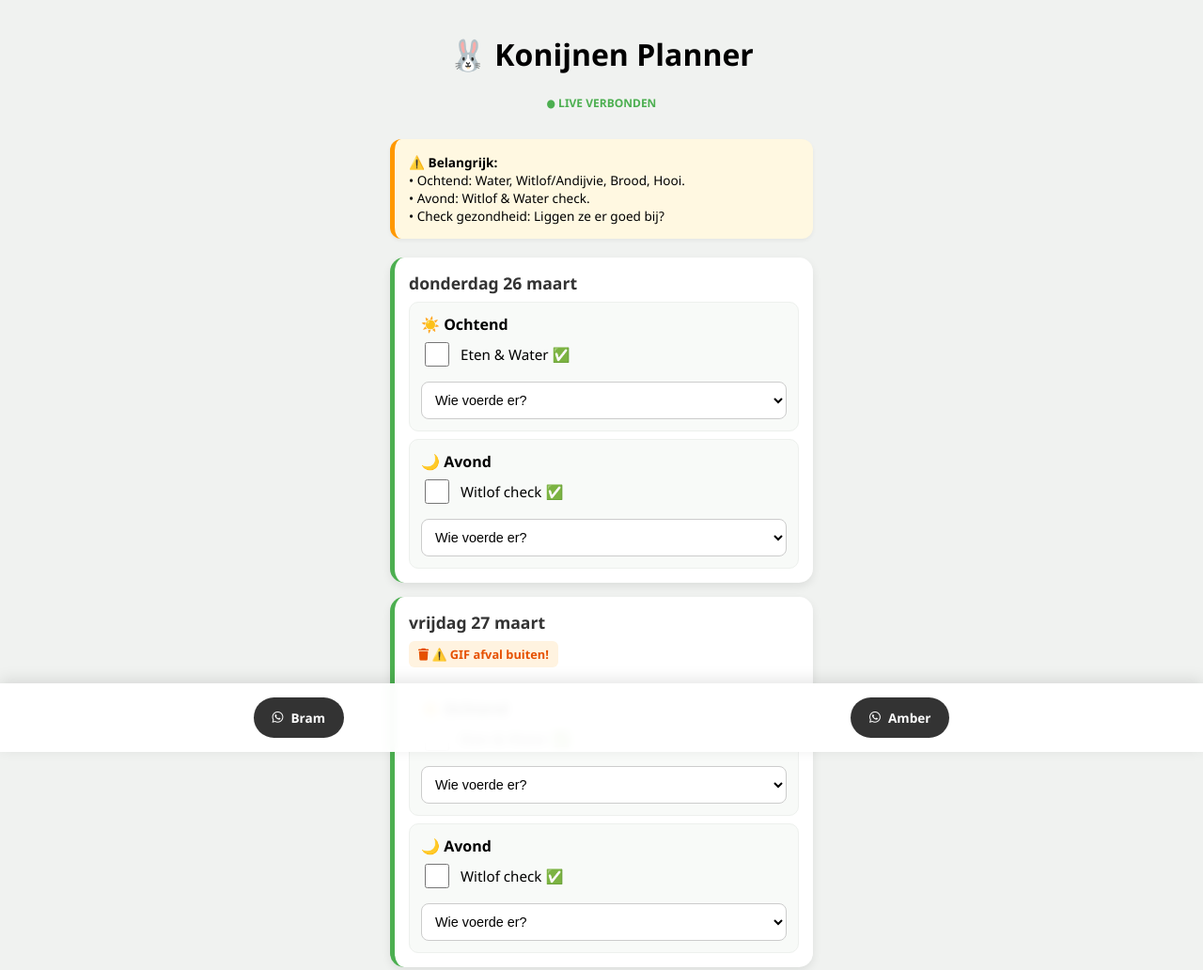
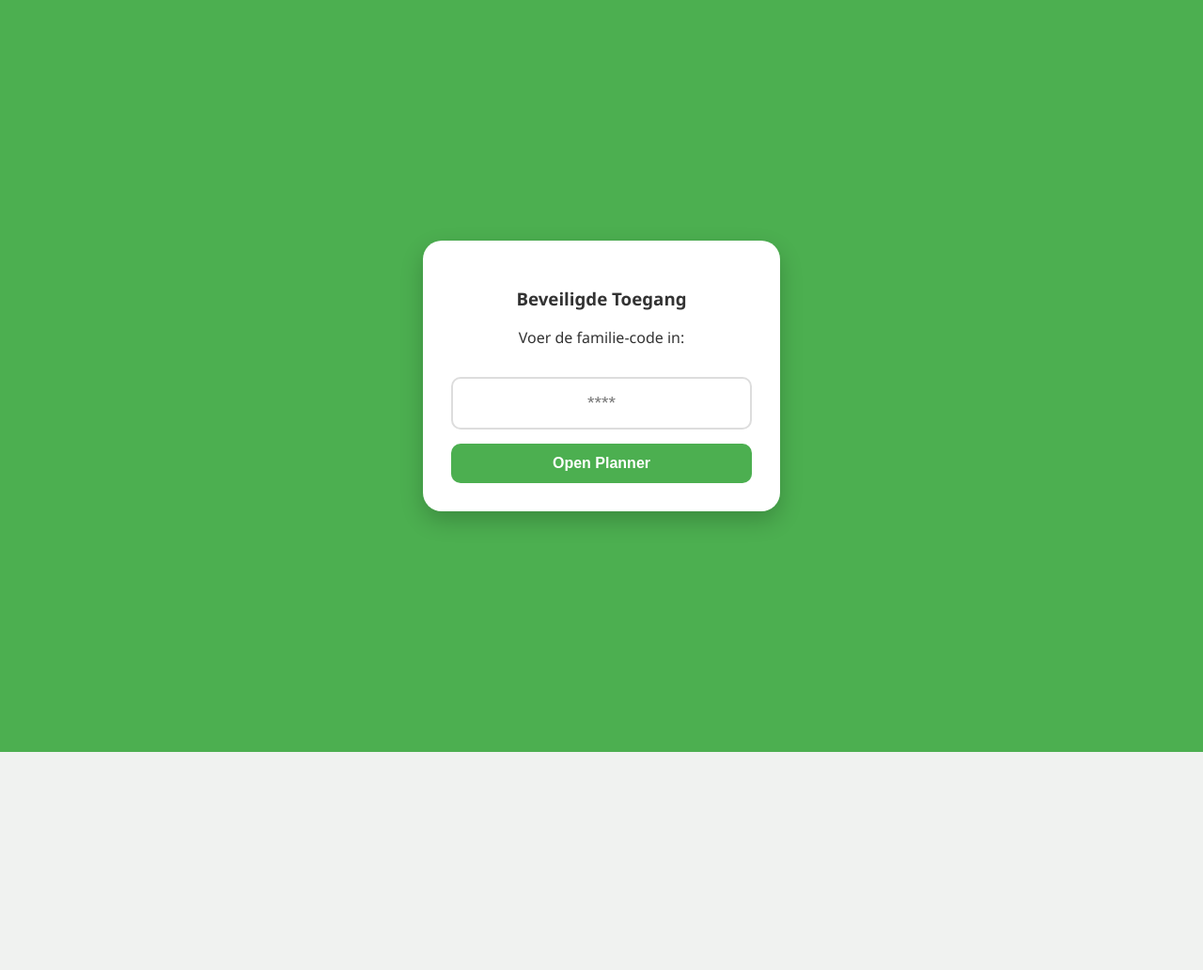
Before and after one commit to brammetje2k/vakantieplanning, a plain HTML site: page index.html in a window 1280 px wide. Shown: the top 1032 px of the page at 94% size. After the commit the page ends 800 px from the top, so only its background shows below. Drawn offline with Linux system fonts and the light colour scheme; no server answers.

Commit message:
Update index.html

```diff
--- a/index.html
+++ b/index.html
@@ -3,160 +3,98 @@
 <head>
     <meta charset="UTF-8">
     <meta name="viewport" content="width=device-width, initial-scale=1.0">
-    <title>🐰 Konijnen LIVE Planner</title>
+    <title>🐰 Familie Planner - Beveiligd</title>
 
     <script src="https://www.gstatic.com/firebasejs/8.10.0/firebase-app.js"></script>
     <script src="https://www.gstatic.com/firebasejs/8.10.0/firebase-database.js"></script>
+    <link href="https://cdnjs.cloudflare.com/ajax/libs/font-awesome/6.0.0/css/all.min.css" rel="stylesheet">
 
-    <link href="https://cdnjs.cloudflare.com/ajax/libs/font-awesome/6.0.0/css/all.min.css" rel="stylesheet">
     <style>
-        :root {
-            --primary: #4CAF50;
-            --secondary: #FF9800;
-            --whatsapp: #25D366;
-            --bg: #f0f2f0;
-            --card: #ffffff;
-        }
+        :root { --primary: #4CAF50; --secondary: #FF9800; --bg: #f0f2f0; --card: #ffffff; }
+        body { font-family: 'Segoe UI', sans-serif; background-color: var(--bg); margin: 0; padding: 15px; display: flex; flex-direction: column; align-items: center; }
 
-        body {
-            font-family: 'Segoe UI', Tahoma, sans-serif;
-            background-color: var(--bg);
-            margin: 0;
-            padding: 15px;
-            padding-bottom: 110px;
-            display: flex;
-            flex-direction: column;
-            align-items: center;
-        }
+        /* Login & Blokkeer Scherm */
+        #login-overlay { position: fixed; top:0; left:0; width:100%; height:100%; background: var(--primary); z-index: 2000; display: flex; flex-direction: column; align-items: center; justify-content: center; color: white; }
+        .login-box { background: white; padding: 30px; border-radius: 20px; color: #333; text-align: center; box-shadow: 0 10px 25px rgba(0,0,0,0.2); width: 85%; max-width: 320px; }
+        #pin-input { width: 100%; padding: 15px; margin: 15px 0; border: 2px solid #ddd; border-radius: 10px; font-size: 1.2em; text-align: center; box-sizing: border-box; }
+        .login-btn { background: var(--primary); color: white; border: none; padding: 12px 30px; border-radius: 10px; font-weight: bold; cursor: pointer; width: 100%; font-size: 1em; }
 
-        .container { width: 100%; max-width: 450px; }
+        /* Dashboard (standaard verborgen) */
+        #main-content { display: none; width: 100%; max-width: 450px; padding-bottom: 110px; }
 
-        header { text-align: center; margin-bottom: 20px; }
-        .sync-indicator { font-size: 0.75em; color: var(--primary); font-weight: bold; margin-bottom: 10px; }
-
-        .info-box {
-            background: #fff8e1;
-            padding: 15px;
-            border-radius: 12px;
-            font-size: 0.85em;
-            margin-bottom: 20px;
-            border-left: 5px solid var(--secondary);
-            box-shadow: 0 2px 4px rgba(0,0,0,0.05);
-        }
-
-        .day-card {
-            background: var(--card);
-            border-radius: 15px;
-            padding: 15px;
-            margin-bottom: 15px;
-            box-shadow: 0 4px 10px rgba(0,0,0,0.08);
-            border-left: 5px solid var(--primary);
-        }
-
-        .date-header {
-            font-weight: bold;
-            font-size: 1.1em;
-            margin-bottom: 8px;
-            color: #333;
-        }
-
-        .waste-tag {
-            background: #fff3e0;
-            color: #e65100;
-            padding: 5px 10px;
-            border-radius: 6px;
-            font-size: 0.8em;
-            font-weight: bold;
-            margin-bottom: 12px;
-            display: inline-block;
-        }
-
-        .task-group {
-            margin-top: 8px;
-            padding: 12px;
-            background: #f8faf8;
-            border-radius: 10px;
-            border: 1px solid #edf0ed;
-        }
-
-        .task-item {
-            display: flex;
-            align-items: center;
-            margin: 5px 0;
-            font-size: 0.95em;
-            cursor: pointer;
-        }
-
-        input[type="checkbox"] {
-            width: 26px;
-            height: 26px;
-            margin-right: 12px;
-            cursor: pointer;
-            accent-color: var(--primary);
-        }
-
-        .assignee-select {
-            width: 100%;
-            padding: 10px;
-            margin-top: 8px;
-            border: 1px solid #ccc;
-            border-radius: 8px;
-            background: white;
-            font-size: 0.9em;
-        }
-
-        .footer-contact-bar {
-            position: fixed;
-            bottom: 0;
-            left: 0;
-            width: 100%;
-            background: rgba(255,255,255,0.95);
-            display: flex;
-            justify-content: space-around;
-            padding: 15px 0;
-            box-shadow: 0 -4px 15px rgba(0,0,0,0.1);
-            z-index: 1000;
-            backdrop-filter: blur(5px);
-        }
-
-        .contact-button {
-            background-color: #333;
-            color: white;
-            padding: 12px 20px;
-            border-radius: 30px;
-            text-decoration: none;
-            font-weight: bold;
-            font-size: 0.85em;
-            display: flex;
-            align-items: center;
-            gap: 8px;
-        }
+        .info-box { background: #fff8e1; padding: 15px; border-radius: 12px; font-size: 0.85em; margin-bottom: 20px; border-left: 5px solid var(--secondary); }
+        .day-card { background: var(--card); border-radius: 15px; padding: 15px; margin-bottom: 15px; box-shadow: 0 4px 10px rgba(0,0,0,0.08); border-left: 5px solid var(--primary); }
+        .date-header { font-weight: bold; font-size: 1.1em; margin-bottom: 8px; color: #333; }
+        .waste-tag { background: #fff3e0; color: #e65100; padding: 5px 10px; border-radius: 6px; font-size: 0.8em; font-weight: bold; margin-bottom: 12px; display: inline-block; }
+        .task-group { margin-top: 8px; padding: 12px; background: #f8faf8; border-radius: 10px; border: 1px solid #edf0ed; }
+        .task-item { display: flex; align-items: center; margin: 5px 0; font-size: 0.95em; }
+        input[type="checkbox"] { width: 26px; height: 26px; margin-right: 12px; accent-color: var(--primary); }
+        .assignee-select { width: 100%; padding: 10px; margin-top: 8px; border: 1px solid #ccc; border-radius: 8px; background: white; }
+        .footer-contact-bar { position: fixed; bottom: 0; left: 0; width: 100%; background: white; display: flex; justify-content: space-around; padding: 15px 0; box-shadow: 0 -4px 15px rgba(0,0,0,0.1); z-index: 1000; }
+        .contact-button { background-color: #333; color: white; padding: 12px 20px; border-radius: 30px; text-decoration: none; font-weight: bold; font-size: 0.85em; display: flex; align-items: center; gap: 8px; }
     </style>
 </head>
 <body>
 
-<header>
+<div id="login-overlay">
+    <div class="login-box" id="login-container">
+        <h3 id="login-title">Beveiligde Toegang</h3>
+        <div id="login-form">
+            <p>Voer de familie-code in:</p>
+            <input type="tel" id="pin-input" placeholder="****">
+            <button class="login-btn" onclick="checkPin()">Open Planner</button>
+            <p id="error-msg" style="color:red; display:none; font-size: 0.8em; margin-top:10px;">Onjuiste code!</p>
+        </div>
+        <div id="expired-msg" style="display:none;">
+            <p style="font-size: 1.2em;">🔒 <b>Toegang Verlopen</b></p>
+            <p>Deze planner was geldig tot 11 april 2026. De toegang is nu gesloten.</p>
+        </div>
+    </div>
+</div>
+
+<div id="main-content">
+    <header style="text-align:center; margin-bottom:20px;">
         <h1>🐰 Konijnen Planner</h1>
-    <div class="sync-indicator" id="status">● LIVE VERBONDEN</div>
+        <div style="font-size: 0.7em; color: var(--primary);">● LIVE VERBONDEN</div>
     </header>
 
-<div class="container">
     <div class="info-box">
         <strong>⚠️ Belangrijk:</strong><br>
         • Ochtend: Water, Witlof/Andijvie, Brood, Hooi.<br>
         • Avond: Witlof & Water check.<br>
-        • Check gezondheid: Liggen ze er goed bij?
+        • Gezondheid: Liggen ze er goed bij?
     </div>
-
     <div id="calendar-container"></div>
-</div>
 
     <div class="footer-contact-bar">
         <a href="https://wa.me/31623568453" class="contact-button"><i class="fab fa-whatsapp"></i> Bram</a>
         <a href="https://wa.me/31657505759" class="contact-button"><i class="fab fa-whatsapp"></i> Amber</a>
     </div>
+</div>
 
 <script>
+    // AUTOMATISCHE BLOKKERING OP DATUM
+    const blockDate = new Date(2026, 3, 11); // 11 April 2026 (Maand is 0-indexed, dus 3 = April)
+
+    window.onload = function() {
+        if (new Date() >= blockDate) {
+            document.getElementById('login-form').style.display = 'none';
+            document.getElementById('login-title').innerText = 'Toegang Gesloten';
+            document.getElementById('expired-msg').style.display = 'block';
+        }
+    };
+
+    function checkPin() {
+        const pin = document.getElementById('pin-input').value;
+        if(pin === "2026") {
+            document.getElementById('login-overlay').style.display = 'none';
+            document.getElementById('main-content').style.display = 'block';
+            renderCalendar();
+        } else {
+            document.getElementById('error-msg').style.display = 'block';
+        }
+    }
+
     const firebaseConfig = {
         apiKey: "AIzaSyBXjLtvpTSu5F6cSEAj_MbDV_nHHJqvuN0",
         authDomain: "konijnenplanning.firebaseapp.com",
@@ -171,7 +109,6 @@
     firebase.initializeApp(firebaseConfig);
     const db = firebase.database();
 
-    // Bijgewerkt afvalschema volgens jouw verzoek
     const wasteSchedule = {
         "2026-03-27": "⚠️ GIF afval",
         "2026-04-03": "📄 Karton",
@@ -184,6 +121,7 @@
 
     function renderCalendar() {
         const container = document.getElementById('calendar-container');
+        container.innerHTML = "";
         let currentDate = new Date(startDate);
 
         while (currentDate <= endDate) {
@@ -249,8 +187,6 @@
     function updateFirebase(date, time, field, value) {
         db.ref('konijnen_status/' + date + '/' + time).update({ [field]: value });
     }
-
-    renderCalendar();
 </script>
 
 </body>
```
Lines whose indentation alone changed are shown as unchanged.
